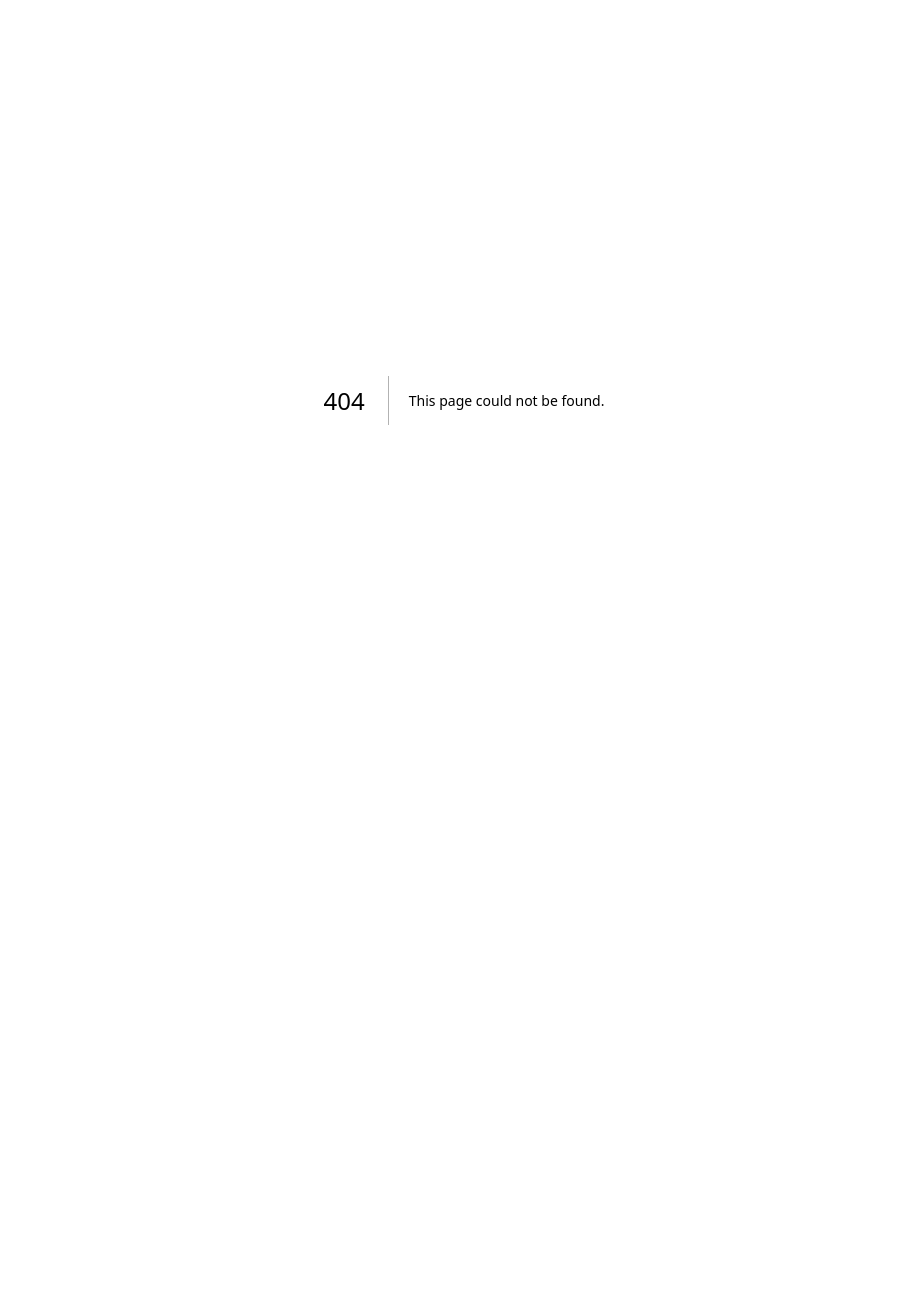
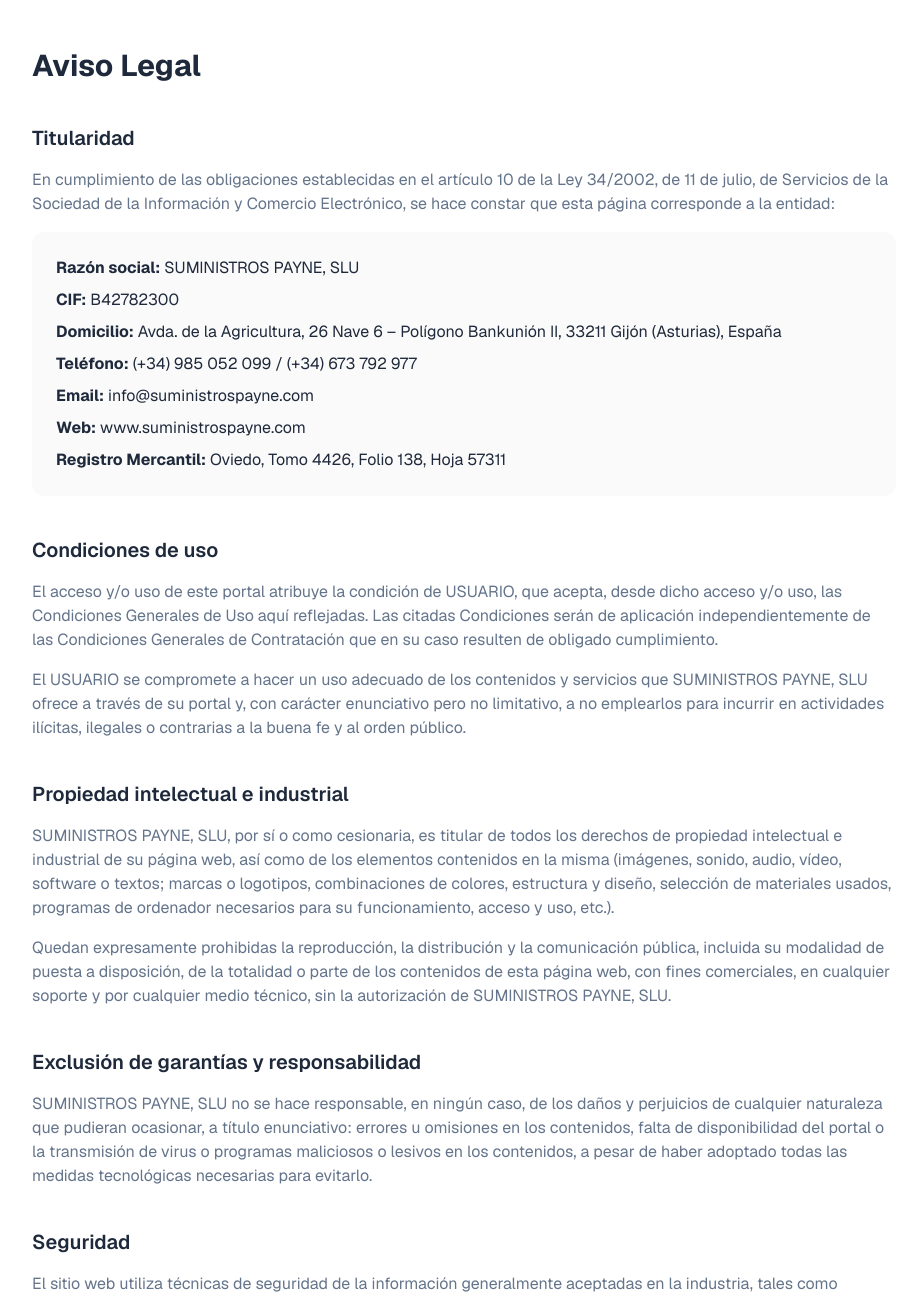
Before and after one commit to tonisilvan/PayneProducts, a Next.js app: page /aviso-legal in a window 1280 px wide. Before the commit this address had no page. Shown: the top 1297 px of the page, without its empty margins (176-1098 px from the left). Before the commit the page ends 800 px from the top, so only its background shows below. Built offline with nearby package versions, Linux system fonts and the light colour scheme.

Commit message:
feat: add Aviso Legal page with company data (CIF B42782300) and footer links

```diff
--- /dev/null
+++ b/src/app/aviso-legal/page.tsx
@@ -0,0 +1,112 @@
+import { Metadata } from 'next';
+
+export const metadata: Metadata = {
+  title: 'Aviso Legal',
+  description: 'Aviso legal, condiciones de uso y datos identificativos de SUMINISTROS PAYNE, SLU.',
+};
+
+export default function AvisoLegalPage() {
+  return (
+    <div className="max-w-4xl mx-auto px-4 py-12 space-y-10">
+      <h1 className="text-3xl font-bold">Aviso Legal</h1>
+
+      <section className="space-y-4">
+        <h2 className="text-xl font-semibold">Titularidad</h2>
+        <p className="text-muted-foreground">
+          En cumplimiento de las obligaciones establecidas en el artículo 10 de la Ley 34/2002, de 11 de julio,
+          de Servicios de la Sociedad de la Información y Comercio Electrónico, se hace constar que esta página
+          corresponde a la entidad:
+        </p>
+        <div className="bg-zinc-50 dark:bg-zinc-800/50 rounded-xl p-6 space-y-2">
+          <p><strong>Razón social:</strong> SUMINISTROS PAYNE, SLU</p>
+          <p><strong>CIF:</strong> B42782300</p>
+          <p><strong>Domicilio:</strong> Avda. de la Agricultura, 26 Nave 6 – Polígono Bankunión II, 33211 Gijón (Asturias), España</p>
+          <p><strong>Teléfono:</strong> (+34) 985 052 099 / (+34) 673 792 977</p>
+          <p><strong>Email:</strong> info@suministrospayne.com</p>
+          <p><strong>Web:</strong> www.suministrospayne.com</p>
+          <p><strong>Registro Mercantil:</strong> Oviedo, Tomo 4426, Folio 138, Hoja 57311</p>
+        </div>
+      </section>
+
+      <section className="space-y-4">
+        <h2 className="text-xl font-semibold">Condiciones de uso</h2>
+        <p className="text-muted-foreground">
+          El acceso y/o uso de este portal atribuye la condición de USUARIO, que acepta, desde dicho acceso y/o uso,
+          las Condiciones Generales de Uso aquí reflejadas. Las citadas Condiciones serán de aplicación independientemente
+          de las Condiciones Generales de Contratación que en su caso resulten de obligado cumplimiento.
+        </p>
+        <p className="text-muted-foreground">
+          El USUARIO se compromete a hacer un uso adecuado de los contenidos y servicios que SUMINISTROS PAYNE, SLU
+          ofrece a través de su portal y, con carácter enunciativo pero no limitativo, a no emplearlos para incurrir
+          en actividades ilícitas, ilegales o contrarias a la buena fe y al orden público.
+        </p>
+      </section>
+
+      <section className="space-y-4">
+        <h2 className="text-xl font-semibold">Propiedad intelectual e industrial</h2>
+        <p className="text-muted-foreground">
+          SUMINISTROS PAYNE, SLU, por sí o como cesionaria, es titular de todos los derechos de propiedad intelectual
+          e industrial de su página web, así como de los elementos contenidos en la misma (imágenes, sonido, audio,
+          vídeo, software o textos; marcas o logotipos, combinaciones de colores, estructura y diseño, selección de
+          materiales usados, programas de ordenador necesarios para su funcionamiento, acceso y uso, etc.).
+        </p>
+        <p className="text-muted-foreground">
+          Quedan expresamente prohibidas la reproducción, la distribución y la comunicación pública, incluida su
+          modalidad de puesta a disposición, de la totalidad o parte de los contenidos de esta página web, con fines
+          comerciales, en cualquier soporte y por cualquier medio técnico, sin la autorización de SUMINISTROS PAYNE, SLU.
+        </p>
+      </section>
+
+      <section className="space-y-4">
+        <h2 className="text-xl font-semibold">Exclusión de garantías y responsabilidad</h2>
+        <p className="text-muted-foreground">
+          SUMINISTROS PAYNE, SLU no se hace responsable, en ningún caso, de los daños y perjuicios de cualquier
+          naturaleza que pudieran ocasionar, a título enunciativo: errores u omisiones en los contenidos, falta de
+          disponibilidad del portal o la transmisión de virus o programas maliciosos o lesivos en los contenidos,
+          a pesar de haber adoptado todas las medidas tecnológicas necesarias para evitarlo.
+        </p>
+      </section>
+
+      <section className="space-y-4">
+        <h2 className="text-xl font-semibold">Seguridad</h2>
+        <p className="text-muted-foreground">
+          El sitio web utiliza técnicas de seguridad de la información generalmente aceptadas en la industria, tales
+          como firewalls, procedimientos de control de acceso y mecanismos criptográficos, todo ello con el objeto de
+          evitar el acceso no autorizado a los datos. Todo proceso de contratación o que conlleve la introducción de
+          datos personales será siempre transmitido mediante protocolo de comunicación segura (HTTPS).
+        </p>
+      </section>
+
+      <section className="space-y-4">
+        <h2 className="text-xl font-semibold">Legislación aplicable y jurisdicción</h2>
+        <p className="text-muted-foreground">
+          La relación entre SUMINISTROS PAYNE, SLU y el USUARIO se regirá por la normativa española vigente y
+          cualquier controversia se someterá a los Juzgados y Tribunales que corresponda.
+        </p>
+      </section>
+
+      <section className="space-y-4">
+        <h2 className="text-xl font-semibold">Política de devoluciones</h2>
+        <p className="text-muted-foreground">
+          El usuario dispone de un plazo de 14 días naturales desde la recepción del producto para ejercer su derecho
+          de desistimiento, conforme a lo establecido en el Real Decreto Legislativo 1/2007, de 16 de noviembre.
+          El producto deberá devolverse en su embalaje original y en perfecto estado. Los gastos de devolución correrán
+          a cargo del cliente, salvo que el producto sea defectuoso o no se corresponda con lo solicitado.
+        </p>
+      </section>
+
+      <section className="space-y-4">
+        <h2 className="text-xl font-semibold">Envíos</h2>
+        <p className="text-muted-foreground">
+          Envío gratuito a Península española y Portugal peninsular. Para otros destinos (Baleares, Canarias, Ceuta,
+          Melilla y otros países), consultar condiciones antes de confirmar el pedido. Plazo de entrega estimado:
+          24-72 horas laborables para envíos peninsulares.
+        </p>
+      </section>
+
+      <p className="text-xs text-muted-foreground pt-8 border-t">
+        Última actualización: mayo 2025
+      </p>
+    </div>
+  );
+}
--- a/src/app/page.tsx
+++ b/src/app/page.tsx
@@ -163,10 +163,15 @@
             <span className="text-primary">PAYNE</span> Products
           </p>
           <p className="text-sm text-muted-foreground">
-            © 2026 Payne Products · Suministros Payne · Todos los derechos reservados.
+            © 2026 Suministros Payne, SLU · CIF: B42782300 · Todos los derechos reservados.
           </p>
           <p className="text-xs text-muted-foreground">
             Precios con IVA incluido · Envío gratuito Península y Portugal
+          </p>
+          <p className="text-xs text-muted-foreground space-x-2">
+            <a href="/aviso-legal" className="underline hover:text-primary transition-colors">Aviso Legal</a>
+            <span>·</span>
+            <a href="mailto:info@suministrospayne.com" className="underline hover:text-primary transition-colors">Contacto</a>
           </p>
         </div>
       </footer>
```
